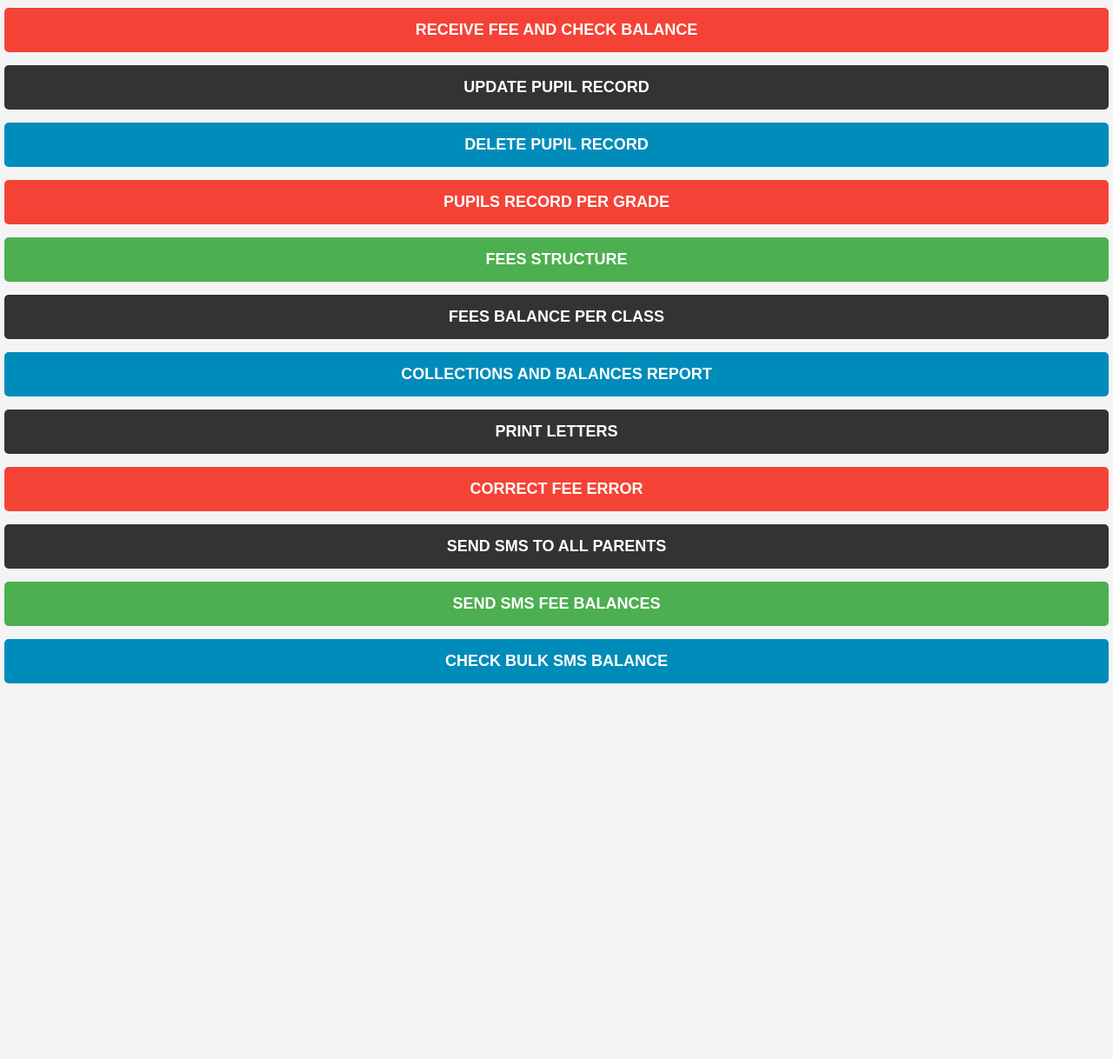
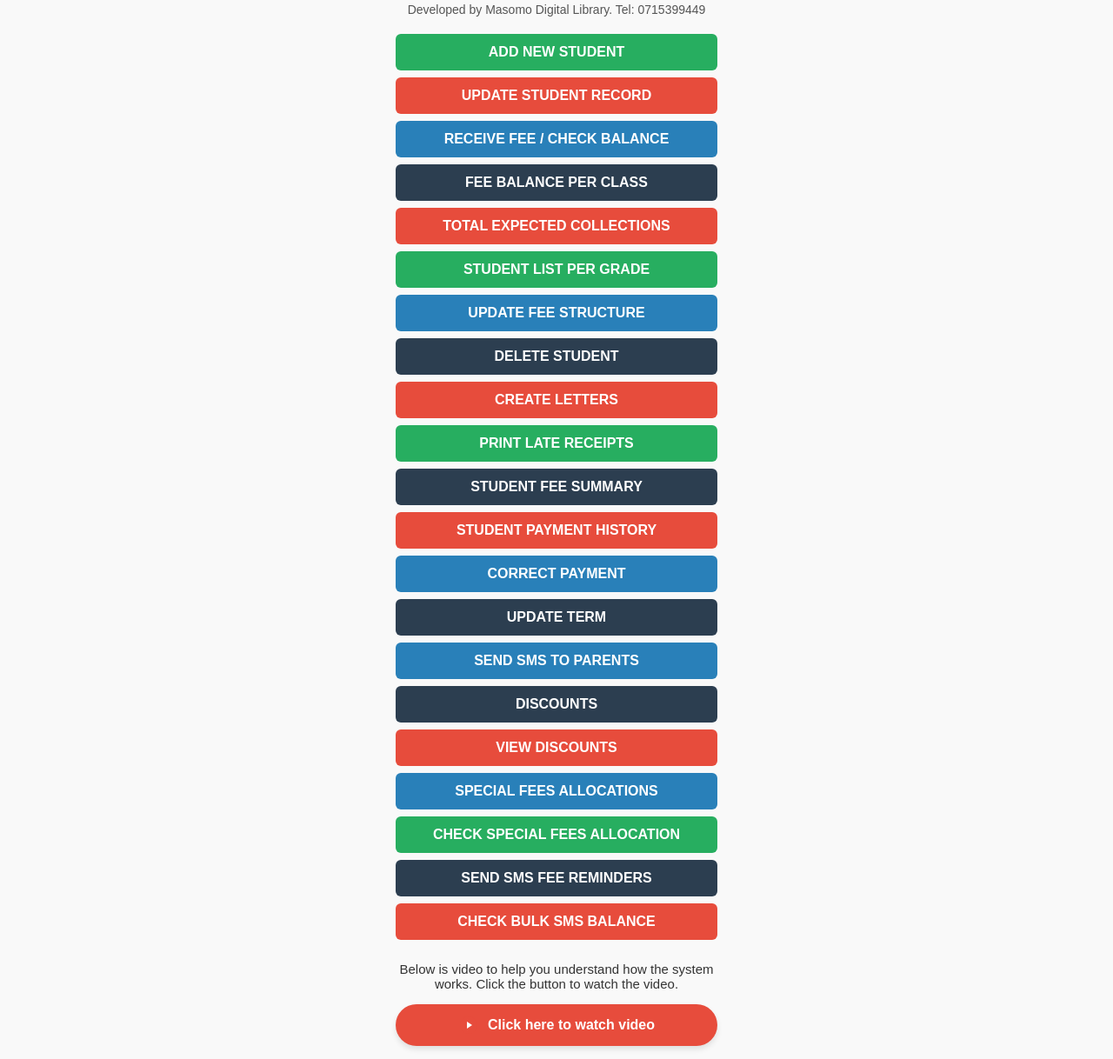
Before and after one commit to masomodigital/destiny-dashboard, a plain HTML site: page index.html in a window 1280 px wide. Shown: the part 189-1407 px from the top of the page at 87% size. Before the commit the page ends 1010 px from the top, so only its background shows below. Drawn offline with Linux system fonts and the light colour scheme.

Commit message:
Update index.html

```diff
--- a/index.html
+++ b/index.html
@@ -3,80 +3,147 @@
 <head>
   <meta charset="UTF-8">
   <meta name="viewport" content="width=device-width, initial-scale=1.0">
-  <title>DESTNY: System Dashboard</title>
+  <title>Student Management System</title>
   <style>
+    * {
+      box-sizing: border-box;
+    }
+
     body {
+      margin: 0;
       font-family: Arial, sans-serif;
-      margin: 0;
-      padding: 0;
-      background-color: #f4f4f4;
+      background: #f9f9f9;
+      display: flex;
+      justify-content: center;
+      align-items: flex-start;
+      min-height: 100vh;
     }
-    header {
+
+    .container {
+      width: 100%;
+      max-width: 400px;
+      padding: 15px;
+    }
+
+    h1 {
       text-align: center;
-      padding: 20px;
-      background-color: #333;
+      background: #333;
       color: white;
+      margin: 0 0 10px 0;
+      padding: 15px;
+      font-size: 22px;
+      border-radius: 8px;
     }
-    header h1 {
-      margin: 0;
-      font-size: 36px;
+
+    .icon {
+      display: block;
+      margin: 10px auto 10px auto;
+      max-width: 100px;
+      height: auto;
     }
-    .button-container {
-      display: flex;
-      flex-direction: column;
-      align-items: center;
-      justify-content: center;
-      margin-top: 30px;
-      padding: 20px;
+
+    .developer-text {
+      text-align: center;
+      font-size: 14px;
+      color: #555;
+      margin-bottom: 20px;
     }
-    .button-container a {
+
+    .button {
+      display: block;
       width: 100%;
-      margin-bottom: 15px;
+      padding: 12px;
+      margin: 8px 0;
+      font-size: 16px;
+      font-weight: bold;
+      color: white;
+      text-align: center;
       text-decoration: none;
-      border-radius: 5px;
-      padding: 15px;
-      font-size: 18px;
-      font-weight: bold;
-      text-align: center;
-      color: white;
-      display: block;
-      transition: all 0.3s ease;
+      border-radius: 6px;
+      transition: opacity 0.3s;
     }
-    .button-container a:hover {
-      opacity: 0.8;
+
+    .red { background-color: #e74c3c; }
+    .green { background-color: #27ae60; }
+    .blue { background-color: #2980b9; }
+    .black { background-color: #2c3e50; }
+
+    .button:hover {
+      opacity: 0.85;
     }
-    .green-btn { background-color: #4CAF50; }
-    .red-btn { background-color: #f44336; }
-    .black-btn { background-color: #333; }
-    .blue-btn { background-color: #008CBA; }
-    .yellow-btn { background-color: #FF9800; }
-    .container {
-      max-width: 600px;
-      margin: auto;
-    }
+    .watch-video-button {
+  display: flex;
+  align-items: center;
+  justify-content: center;
+  gap: 10px;
+  background-color: #e74c3c;
+  color: white;
+  padding: 12px;
+  margin-top: 10px;
+  text-decoration: none;
+  border-radius: 30px;
+  font-size: 16px;
+  font-weight: bold;
+  transition: background-color 0.3s ease, transform 0.2s ease;
+  box-shadow: 0 4px 6px rgba(0, 0, 0, 0.1);
+}
+
+.watch-video-button:hover {
+  background-color: #c0392b;
+  transform: scale(1.02);
+}
+
+.video-icon {
+  width: 24px;
+  height: 24px;
+  flex-shrink: 0;
+}
+
   </style>
 </head>
 <body>
+  <div class="container">
+    <h1>DESTINY SHAPERS EDUCATION CENTRE</h1>
 
-  <header>
-    <h1>DESTINY: System Dashboard</h1>
-  </header>
+    <!-- Icon image below heading -->
+    <img src="https://i.imgur.com/tYRbupF.jpeg" alt="System Icon" class="icon">
 
-  <div class="button-container">
-    <a href="https://masomodigital.github.io/addstudent/" class="green-btn" target="_blank">ADMIT NEW PUPIL</a>
-    <a href="https://script.google.com/a/macros/sherton.website/s/AKfycbx7LmUBhNmG_cTGEFTWG_RDnrICBXNNCMEXUeXeo0WSjsKnz5htUdG3b1PGMpulESg/exec" class="red-btn" target="_blank">RECEIVE FEE AND CHECK BALANCE</a>
-    <a href="https://script.google.com/a/macros/sherton.website/s/AKfycbw0AhzY4EPPS5Lw-XfVF86xqpKwvGxpesWakU-W2ghq7tdCsU4-Z86C6pR8X9NULqze/exec" class="black-btn" target="_blank">UPDATE PUPIL RECORD</a>
-    <a href="https://script.google.com/a/macros/sherton.website/s/AKfycby-sFVKh0ej96wFOxx-kcJQb-5jqiuoLd6HkFLB5_AsqTVPzCP4ZHjBC9X-p_-cGly4/exec" class="blue-btn" target="_blank">DELETE PUPIL RECORD</a>
-    <a href="https://script.google.com/macros/s/AKfycbw8Jfj3MxBX7JWhGwJUaNl8rC3Q7nN1qtqOzm3boglV6MYIIEGeuLnkRiMaww7LOY-ohg/exec" class="red-btn" target="_blank">PUPILS RECORD PER GRADE</a>
-    <a href="https://script.google.com/macros/s/AKfycbwONMS3P7Uk1Vd8F2X3x2biCOvsCFjM0uTFVxgkoDB_OVJWddRkOhHrCVeOOe_RlUeu/exec" class="green-btn" target="_blank">FEES STRUCTURE</a>
-    <a href="https://script.google.com/macros/s/AKfycby6Fqzb1SuSjeRbYbse5lTfmB3o2e61anl5dRwXFagUZitDqOmgAtqtjpglh2epSLUk4g/exec" class="black-btn" target="_blank">FEES BALANCE PER CLASS</a>
-    <a href="https://script.google.com/macros/s/AKfycbyx4t_S5pSDeRjc93W5jYog0BsD7LxehKjccG1-tSsZeTw4pI9pbf9dH4jsVao00cZbOA/exec" class="blue-btn" target="_blank">COLLECTIONS AND BALANCES REPORT</a>
-    <a href="https://script.google.com/a/macros/sherton.website/s/AKfycbxV_WWFLHxgnRfVDvCENC00XmNpZ5veF1sW9yeGlEOs3cCJsDbn2cWJCQkOz-ZuASjC6w/exec" class="black-btn" target="_blank">PRINT LETTERS</a>
-    <a href="https://script.google.com/macros/s/AKfycbxQb-LoCreW9Z9Bh5TiiEE3w-BZQTUbf7H_rUmQYU8p81Kp_MYDJc7nPXsV1lslvG4qTg/exec" class="red-btn" target="_blank">CORRECT FEE ERROR</a>
-    <a href="https://script.google.com/macros/s/AKfycbxDAcQ5MBwBCM9aPx7jW5VH5RTRvTS1nf7s6Gb_3wyutp3SJGmadFxyQF3JWKKbuVns/exec" class="black-btn" target="_blank">SEND SMS TO ALL PARENTS</a>
-    <a href="https://script.google.com/macros/s/AKfycbz9b2865b1_bZeVq-XHE0VOjog53LqGEh7aqYK3ky9NegtKd71ByJy5ydCgEwnVuQ7oqA/exec" class="green-btn" target="_blank">SEND SMS FEE BALANCES</a>
-    <a href="https://script.google.com/macros/s/AKfycbxzyLeMOwkxEGjDGdWMIeIBugEsyxEGNG3nZbNm1J7lgcMLjME_QG7Mz2a6JVPQA67Rnw/exec" class="blue-btn" target="_blank">CHECK BULK SMS BALANCE</a>
-  </div>
+    <!-- Developer text below icon -->
+    <div class="developer-text">
+      Developed by Masomo Digital Library. Tel: 0715399449
+    </div>
+    <a href="https://masomodigital.github.io/addstudent/" class="button green">ADD NEW STUDENT</a>
+    <a href="https://script.google.com/macros/s/AKfycbwGRDYZVqySuW7v444-wpN6PeXmv49yx4I4yGK7VSRbc2uqpQiRsHMR-1i2X687I-tLLA/exec" class="button red">UPDATE STUDENT RECORD</a>
+    <a href="https://script.google.com/macros/s/AKfycbz6GQIH6SqG5JYR5m1Bq1ThtsnenovLRoJ0VUuBtdHzva4VmjfNKZOeUWgzlzjY5IhF/exec" class="button blue">RECEIVE FEE / CHECK BALANCE</a>
+    <a href="https://script.google.com/macros/s/AKfycbwik05yJaFqffQBMg3OP5eKPzuxw3XHgW93A781MfPCDXghlQ7SFXfnEiw-MQNtQLE/exec" class="button black">FEE BALANCE PER CLASS</a>
+    <a href="https://script.google.com/macros/s/AKfycbxWMu-gulVvFcCHosFCJyh-MZv-iltGDZUbw4vwNbK_BiFTSjZ8GD2EkDKCv_2lGksYXA/exec" class="button red">TOTAL EXPECTED COLLECTIONS</a>
+    <a href="https://script.google.com/macros/s/AKfycbyIYic9Qv08INYbEpBM6cW6piRk4qDdJ-RU4u9ZYL_tKek5gXTl6ByJt8b1tbsnL-eBLw/exec" class="button green">STUDENT LIST PER GRADE</a>
+    <a href="https://masomodigital.github.io/feestructure-destiny/" class="button blue">UPDATE FEE STRUCTURE</a>
+    <a href="https://script.google.com/macros/s/AKfycbxySBsfzMhsbaYGqyEP_laWy1BSXrWeqeWuC07SnN4GBXsqI_DszjXw_RyI4JMZB0HA/exec" class="button black">DELETE STUDENT</a>
+    <a href="https://script.google.com/macros/s/AKfycbwr3JdMeIm1T3iCu9-5UVi8y0Y36lFwcYH-NTY7UwU5fXNcf8pS2RxU6JEWJbEyzNCpPg/exec" class="button red">CREATE LETTERS</a>
+    <a href="https://script.google.com/macros/s/AKfycbyjKON3dPNPRZQ1DIWIx_H5dbz0a4yLCRGmzxg6K--WUSgnBgofYL98g5mSyZ4peVMo/exec" class="button green">PRINT LATE RECEIPTS</a>
+    <a href="https://script.google.com/macros/s/AKfycby7bIkElRqvFGQ7tAZ4kEmbH3NvfkUEbLvL2cZ2hFLz6-JnF3pD5hgEk60QpkbGfPESOg/exec" class="button black">STUDENT FEE SUMMARY</a>
+    <a href="https://masomodigital.github.io/payment-history-nasta/" class="button red">STUDENT PAYMENT HISTORY</a>
+    <a href="https://script.google.com/macros/s/AKfycbwWpSuC-wJctbmt3rZ5Ean1Y69WGg6s_7myU5jhjFKIr9fN3DPpna8r9at6B69j-5bGHw/exec" class="button blue">CORRECT PAYMENT</a>
+    <a href="https://script.google.com/macros/s/AKfycbz7IRFDoo8Bb3Buq-tYSBlTTEH-SHJOrjDyvrsv3X5VsuVxARC3IrH-UX4nS0w6iCAv7w/exec" class="button black">UPDATE TERM</a>
+    <a href="https://script.google.com/macros/s/AKfycbxDAcQ5MBwBCM9aPx7jW5VH5RTRvTS1nf7s6Gb_3wyutp3SJGmadFxyQF3JWKKbuVns/exec" class="button blue">SEND SMS TO PARENTS</a>
+    <a href="https://script.google.com/macros/s/AKfycbzXSkYxFUw-E-UDPwjetY0jcusbFhSyvyyhygtjo1kLgeEG5q6kGUM7HOtZt3yOudQKlg/exec" class="button black">DISCOUNTS</a>
+    <a href="https://script.google.com/macros/s/AKfycbx1JPDtCDK1uu-OdRBdSJ3JvX0jJSWYmLKGTEGME84y7GG_lXRgJBigLzDAVoyI5REbuA/exec" class="button red">VIEW DISCOUNTS</a>
+    <a href="https://script.google.com/macros/s/AKfycbwwMy1iYsuYCk2HzFyV97BPKNQakjZ0bC_r9xWWCxG8HwxE9-muVMI5vCGfq8br7u5R/exec" class="button blue">SPECIAL FEES ALLOCATIONS</a>
+    <a href="https://script.google.com/macros/s/AKfycbzwLkn6GG_FZjGJyQJU85Rhz1gla8_6KvIGCSZiXjDcSPtjf_FjxLtK9JlpbOzYUIaxvA/exec" class="button green">CHECK SPECIAL FEES ALLOCATION</a>
+    <a href="https://script.google.com/macros/s/AKfycbz9b2865b1_bZeVq-XHE0VOjog53LqGEh7aqYK3ky9NegtKd71ByJy5ydCgEwnVuQ7oqA/exec" class="button black">SEND SMS FEE REMINDERS</a>
+    <a href="https://script.google.com/macros/s/AKfycbxzyLeMOwkxEGjDGdWMIeIBugEsyxEGNG3nZbNm1J7lgcMLjME_QG7Mz2a6JVPQA67Rnw/exec" class="button red">CHECK BULK SMS BALANCE</a>
+        <p style="text-align: center; font-size: 15px; color: #333; margin-top: 25px;">
+      Below is video to help you understand how the system works. Click the button to watch the video.
+    </p>
 
+    <a href="https://screenapp.io/app/#/shared/4wNQZsY7jZ" target="_blank" class="watch-video-button">
+      <svg xmlns="http://www.w3.org/2000/svg" class="video-icon" viewBox="0 0 24 24" fill="white">
+        <circle cx="12" cy="12" r="10" fill="#e74c3c"/>
+        <polygon points="10,8 16,12 10,16" fill="white"/>
+      </svg>
+      Click here to watch video
+    </a>
+</div>
 </body>
 </html>
```
